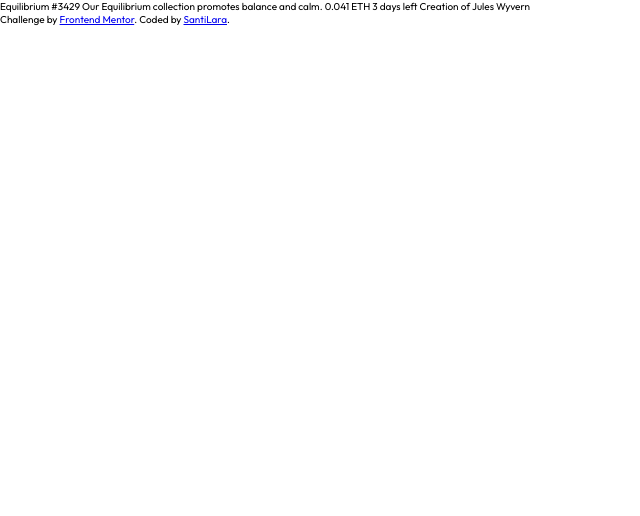
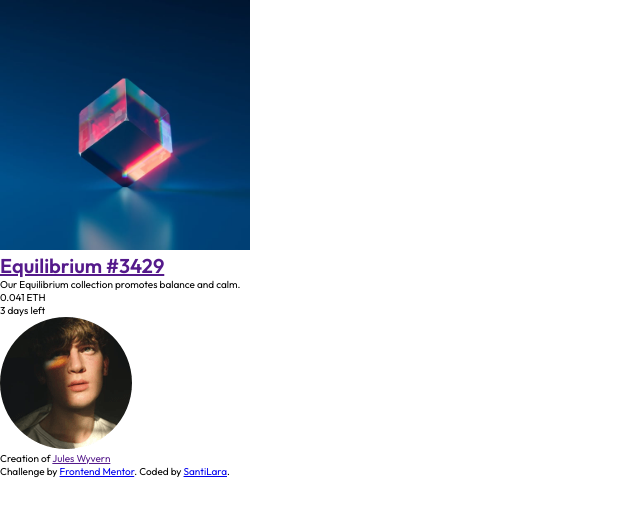
Before and after one commit to SantiagoLaraE/NFT-preview-card-component, a plain HTML site: page index.html in a window 1280 px wide. Shown: the whole page, without its empty margins (0-640 px from the left). Drawn offline with Linux system fonts and the light colour scheme.

Commit message:
Maquetación de información HTML

```diff
--- a/index.html
+++ b/index.html
@@ -1,33 +1,49 @@
 <!DOCTYPE html>
 <html lang="en">
+
 <head>
   <meta charset="UTF-8">
-  <meta name="viewport" content="width=device-width, initial-scale=1.0"> <!-- displays site properly based on user's device -->
-<meta name="description" content="This is a NFT Preview car component challenge">
-<meta name="keywords" content="Challenge, HTML, CSS, Frontend">
+  <meta name="viewport" content="width=device-width, initial-scale=1.0">
+  <meta name="description" content="This is a NFT Preview car component challenge">
+  <meta name="keywords" content="Challenge, HTML, CSS, Frontend">
   <link rel="icon" type="image/png" sizes="32x32" href="./images/favicon-32x32.png">
 
   <title>Frontend Mentor | NFT preview card component</title>
   <link rel="preconnect" href="https://fonts.googleapis.com">
-<link rel="preconnect" href="https://fonts.gstatic.com" crossorigin>
-<link href="https://fonts.googleapis.com/css2?family=Outfit:wght@300;400;600&display=swap" rel="stylesheet">
-<link rel="stylesheet" href="./css/style.css">
+  <link rel="preconnect" href="https://fonts.gstatic.com" crossorigin>
+  <link href="https://fonts.googleapis.com/css2?family=Outfit:wght@300;400;600&display=swap" rel="stylesheet">
+  <link rel="stylesheet" href="./css/style.css">
 
 </head>
+
 <body>
 
-  Equilibrium #3429
 
-  Our Equilibrium collection promotes balance and calm.
+  <main>
 
-  0.041 ETH
-  3 days left
+    <div class="ntf-card">
+      <img src="./images/image-equilibrium.jpg" alt="Equilibrium 3429" class="ntf-card__img" width="250px" height="250px">
+      <h1 class="ntf-card__title"><a href="">Equilibrium #3429
+        </a></h1>
+      <p class="ntf-card__description">Our Equilibrium collection promotes balance and calm.</p>
+      <div class="ntf-card__details">
+        <div class="ntf-card__price">0.041 ETH</div>
+        <div class="ntf-card__time">3 days left</div>
+      </div>
+      <div class="ntf-card__author">
+        <img src="./images/image-avatar.png" alt="Jules Wyvern Image" class="ntf-card__author-img">
+        <p class="ntf-card__author-name">Creation of <a href="">Jules Wyvern</a></p>
+      </div>
+    </div>
 
-  Creation of Jules Wyvern
+  </main>
+
+
 
   <footer class="attribution">
     Challenge by <a href="https://www.frontendmentor.io?ref=challenge" target="_blank">Frontend Mentor</a>.
     Coded by <a href="https://santiagolarae.github.io">SantiLara</a>.
   </footer>
 </body>
+
 </html>
```
